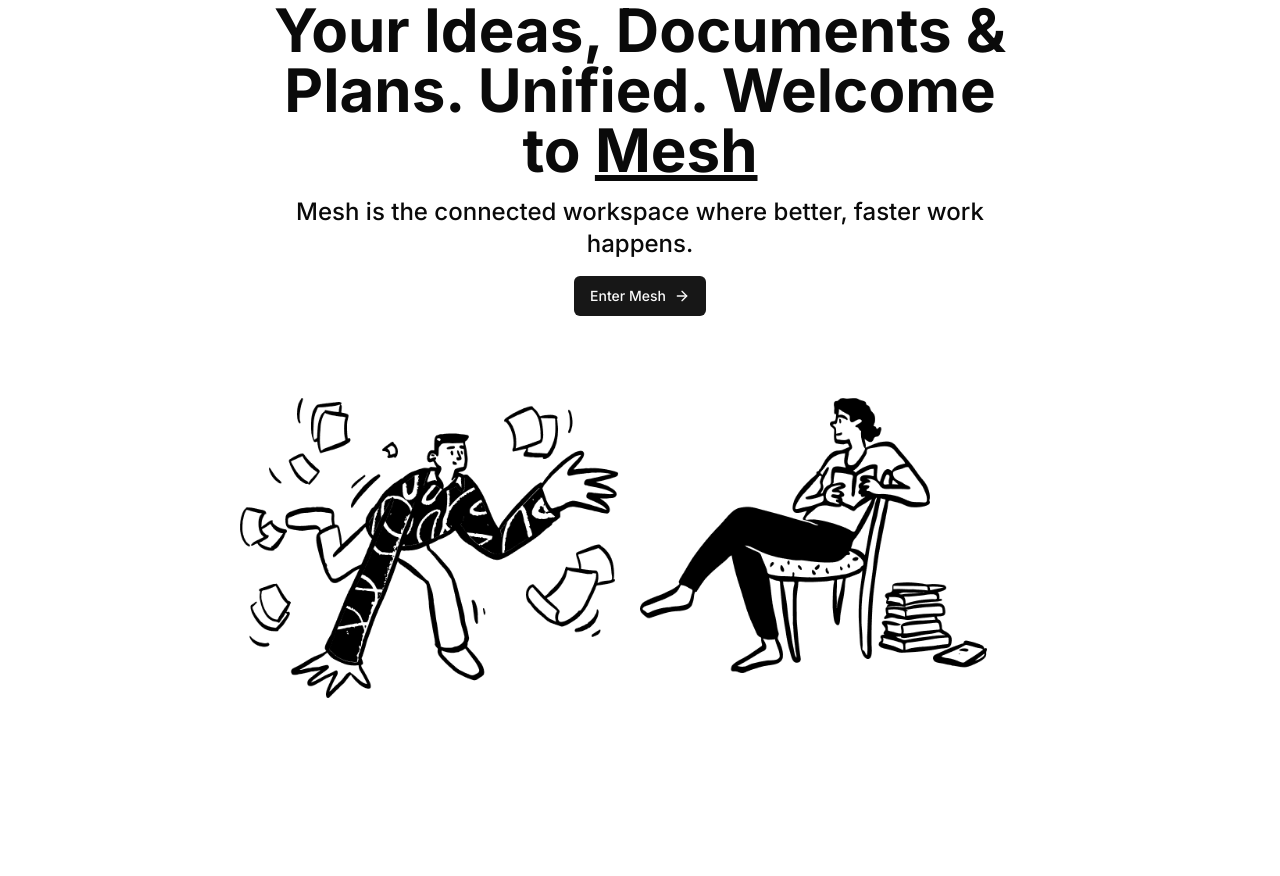
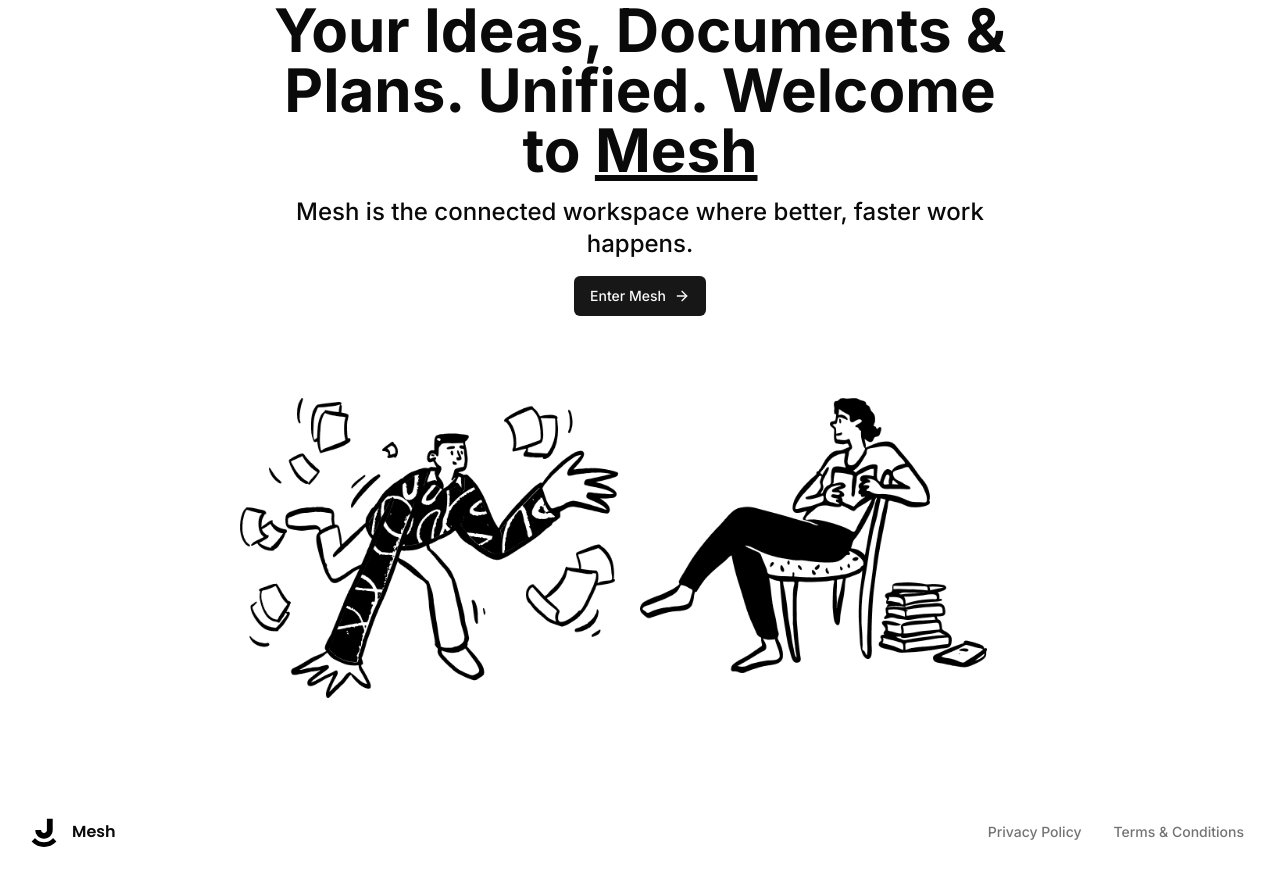
Before and after one commit to krutulkamil/mesh, a Next.js app: page / in a window 1280 px wide. Before the commit the page ends 800 px from the top, so only its background shows below. Built offline with nearby package versions, Linux system fonts and the light colour scheme.

Commit message:
feat: footer component

```diff
--- /dev/null
+++ b/app/(marketing)/_components/footer.tsx
@@ -0,0 +1,20 @@
+import React from 'react';
+
+import { Button } from '@/components/ui/button';
+import { Logo } from '@/app/(marketing)/_components/logo';
+
+export function Footer() {
+  return (
+    <div className="flex items-center w-full p-6 bg-background z-50 dark:bg-[#1F1F1F]">
+      <Logo />
+      <div className="md:ml-auto w-full justify-between md:justify-end flex items-center gap-x-2 text-muted-foreground">
+        <Button variant="ghost" size="sm">
+          Privacy Policy
+        </Button>
+        <Button variant="ghost" size="sm">
+          Terms & Conditions
+        </Button>
+      </div>
+    </div>
+  );
+}
--- /dev/null
+++ b/app/(marketing)/_components/logo.tsx
@@ -0,0 +1,32 @@
+import React from 'react';
+import Image from 'next/image';
+import { Poppins } from 'next/font/google';
+
+import { cn } from '@/lib/utils';
+
+const font = Poppins({
+  subsets: ['latin'],
+  weight: ['400', '600'],
+});
+
+export function Logo() {
+  return (
+    <div className="hidden md:flex items-center gap-x-2">
+      <Image
+        src="/logo.svg"
+        height="40"
+        width="40"
+        alt="Logo"
+        className="dark:hidden"
+      />
+      <Image
+        src="/logo-dark.svg"
+        height="40"
+        width="40"
+        alt="Logo"
+        className="hidden dark:block"
+      />
+      <p className={cn('font-semibold', font.className)}>Mesh</p>
+    </div>
+  );
+}
--- a/app/(marketing)/page.tsx
+++ b/app/(marketing)/page.tsx
@@ -1,5 +1,6 @@
 import { Heading } from '@/app/(marketing)/_components/heading';
 import { Heroes } from '@/app/(marketing)/_components/heroes';
+import { Footer } from '@/app/(marketing)/_components/footer';
 
 export default function MarketingPage() {
   return (
@@ -8,6 +9,7 @@
         <Heading />
         <Heroes />
       </div>
+      <Footer />
     </div>
   );
 }
```
